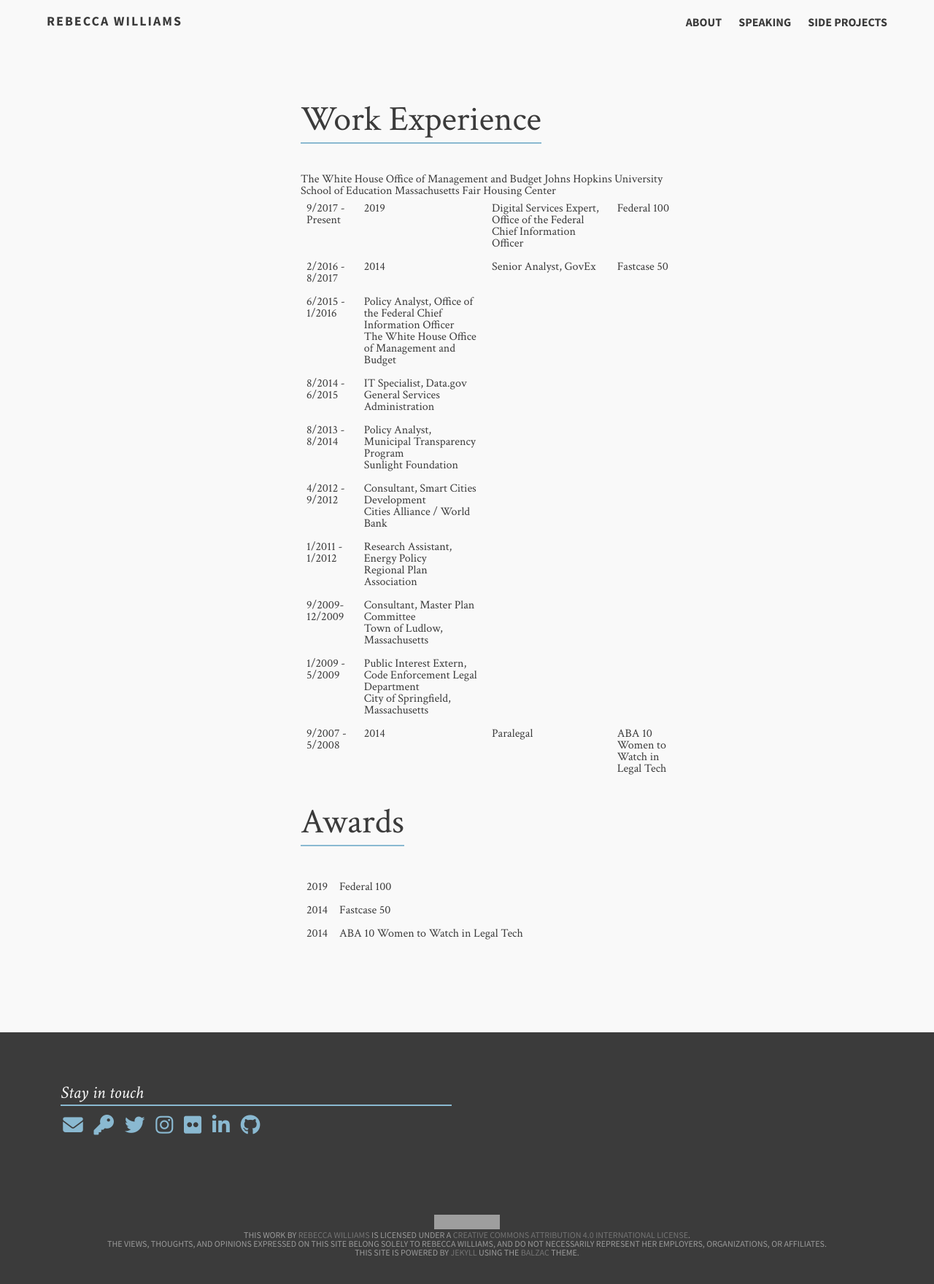
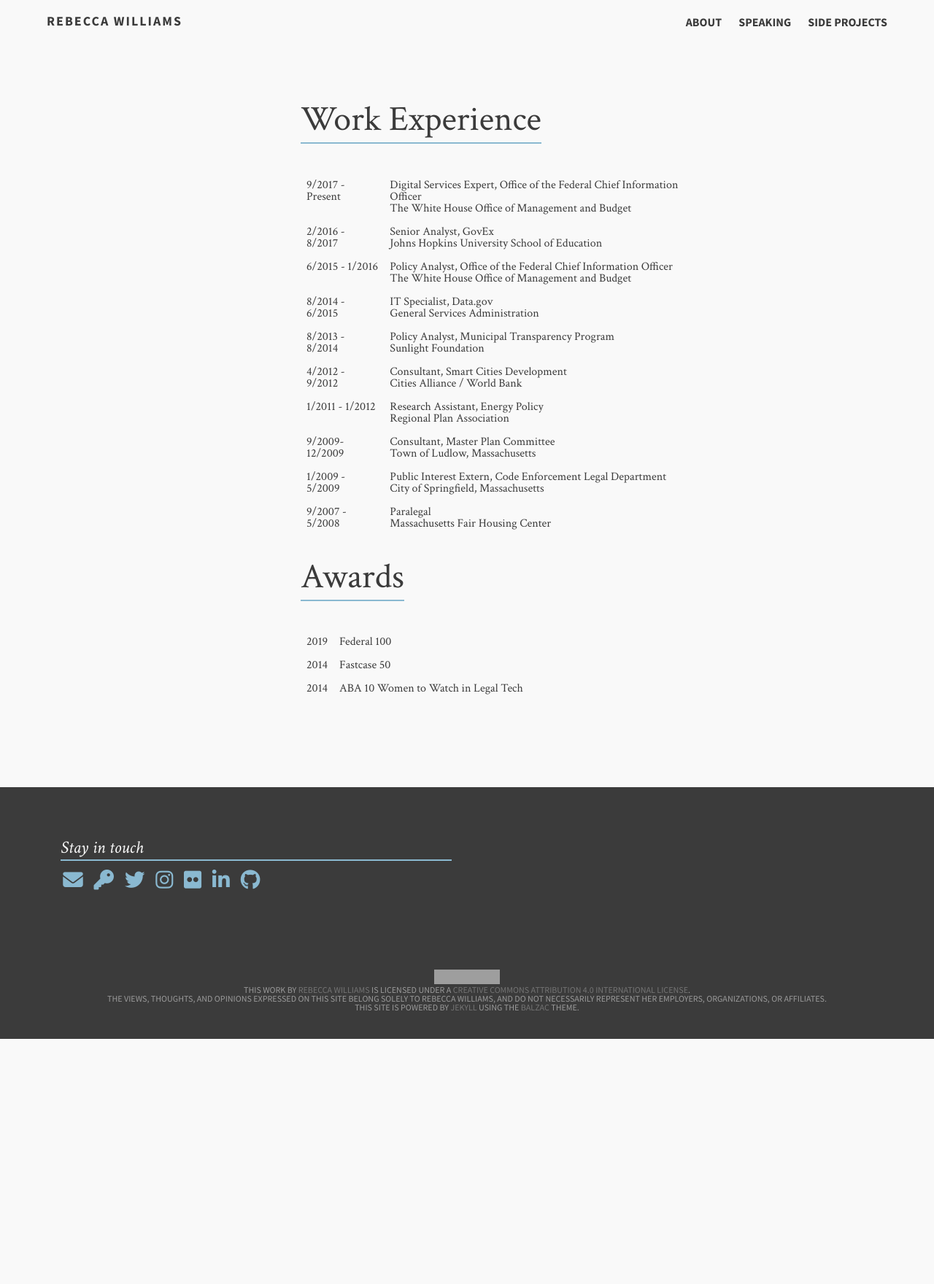
Before and after one commit to rebeccawilliams/rebeccawilliams.us, a Jekyll site: the page built from work.md, in a window 1280 px wide. Shown: the whole page at 73% size. Built offline with Jekyll 4.4.1, drawn with Linux system fonts in a browser that asks for light colours; nearby versions of some CDN libraries; after the commit the page ends 1424 px from its top, so only the background shows below that; grey boxes are pictures that could not be loaded.

Commit message:
Update work.html

```diff
--- a/_layouts/work.html
+++ b/_layouts/work.html
@@ -8,7 +8,6 @@
 }
 th, td {
   padding: 8px;
-  font size="14";
 }
 </style>
 </head>
@@ -17,15 +16,15 @@
           <article class="archive-wrap">
               <ol class="post-list">
                      <lh><h2><span class="bb">Work Experience</a></span></h2></lh>
-<p><table>	<p><table>
-  <tr>	  <tr>
-    <td>9/2017 - Present</td>	    <td>2019</td>
-    <td>Digital Services Expert, Office of the Federal Chief Information Officer<br>	    <td>Federal 100</td>
+<p><table>
+ <tr>
+    <td>9/2017 - Present</td>
+    <td>Digital Services Expert, Office of the Federal Chief Information Officer<br>
 The White House Office of Management and Budget</td>
-  </tr>	  </tr>
-  <tr>	  <tr>
-    <td>2/2016 - 8/2017</td>	    <td>2014</td>
-    <td>Senior Analyst, GovEx<br>	    <td>Fastcase 50</tr>
+</tr>
+<tr>
+    <td>2/2016 - 8/2017</td>
+    <td>Senior Analyst, GovEx<br>
 Johns Hopkins University School of Education</td>
   </tr>
   <tr>
@@ -63,12 +62,12 @@
     <td>Public Interest Extern, Code Enforcement Legal Department<br>
 City of Springfield, Massachusetts</td>
   </tr>
-  <tr>	  <tr>
-    <td>9/2007 - 5/2008</td>	    <td>2014</td>
-    <td>Paralegal<br>	    <td>ABA 10 Women to Watch in Legal Tech</td>
+ <tr>
+  <td>9/2007 - 5/2008</td>
+    <td>Paralegal<br>
 Massachusetts Fair Housing Center</td>
   </tr>
-                </table></p>
+ </table></p>
    <lh><h2><span class="bb">Awards</a></span></h2></lh>
 <p><table>
   <tr>
@@ -78,6 +77,7 @@
   <tr>
     <td>2014</td>
     <td>Fastcase 50</tr>
+  </tr>
   <tr>
     <td>2014</td>
     <td>ABA 10 Women to Watch in Legal Tech</td>
```
